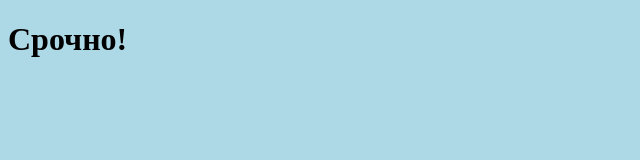
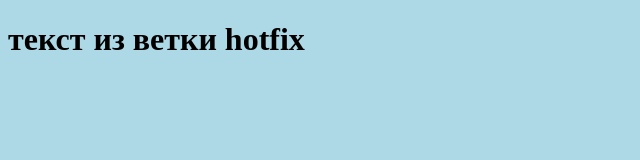
Before and after one commit to LoreGleb4ik/Lab25, a plain HTML site: page index.html in a window 1280 px wide. Shown: the whole page, without its empty margins (0-640 px from the left). Drawn offline with Linux system fonts and the light colour scheme.

Commit message:
Изменил заголовок в hotfix

```diff
--- a/index.html
+++ b/index.html
@@ -5,6 +5,6 @@
     <title>Проект</title>
 </head>
 <body>
-    <h1>Срочно!</h1>
+    <h1>текст из ветки hotfix</h1>
 </body>
 </html>
```
